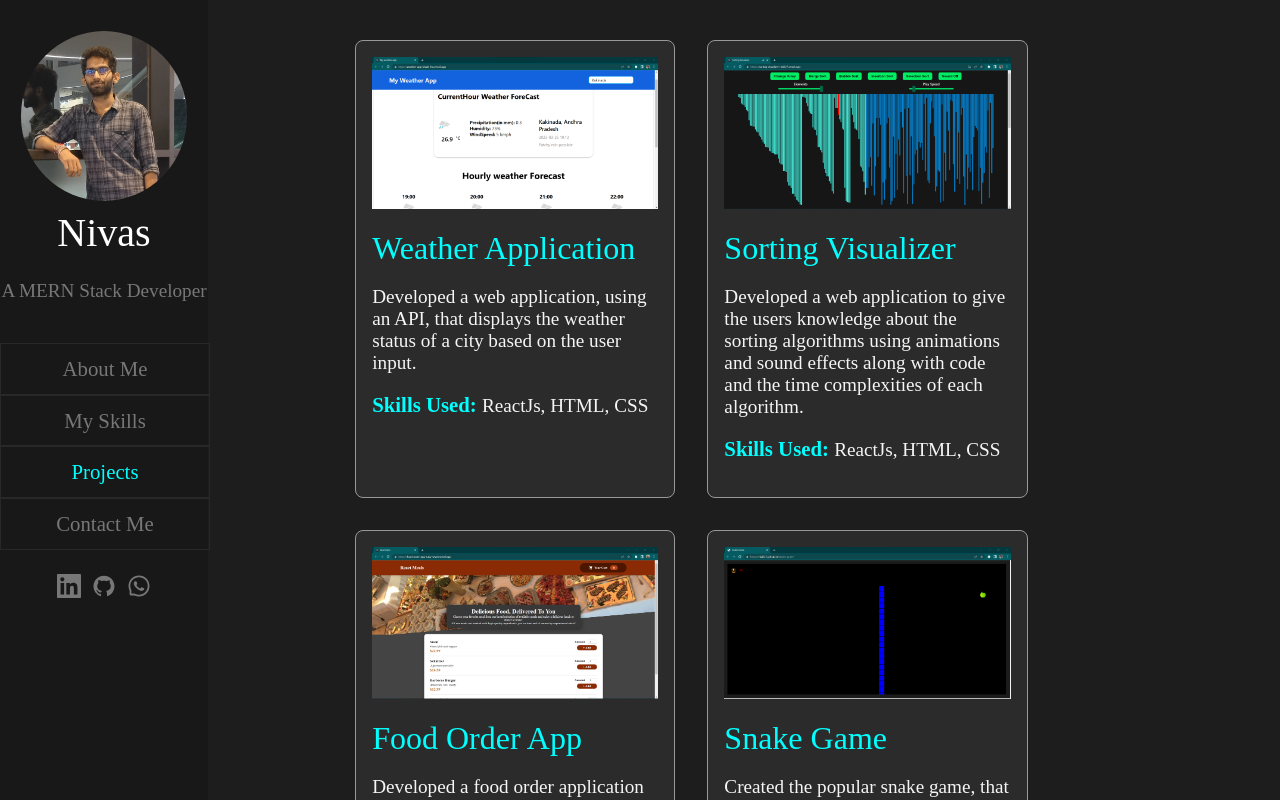
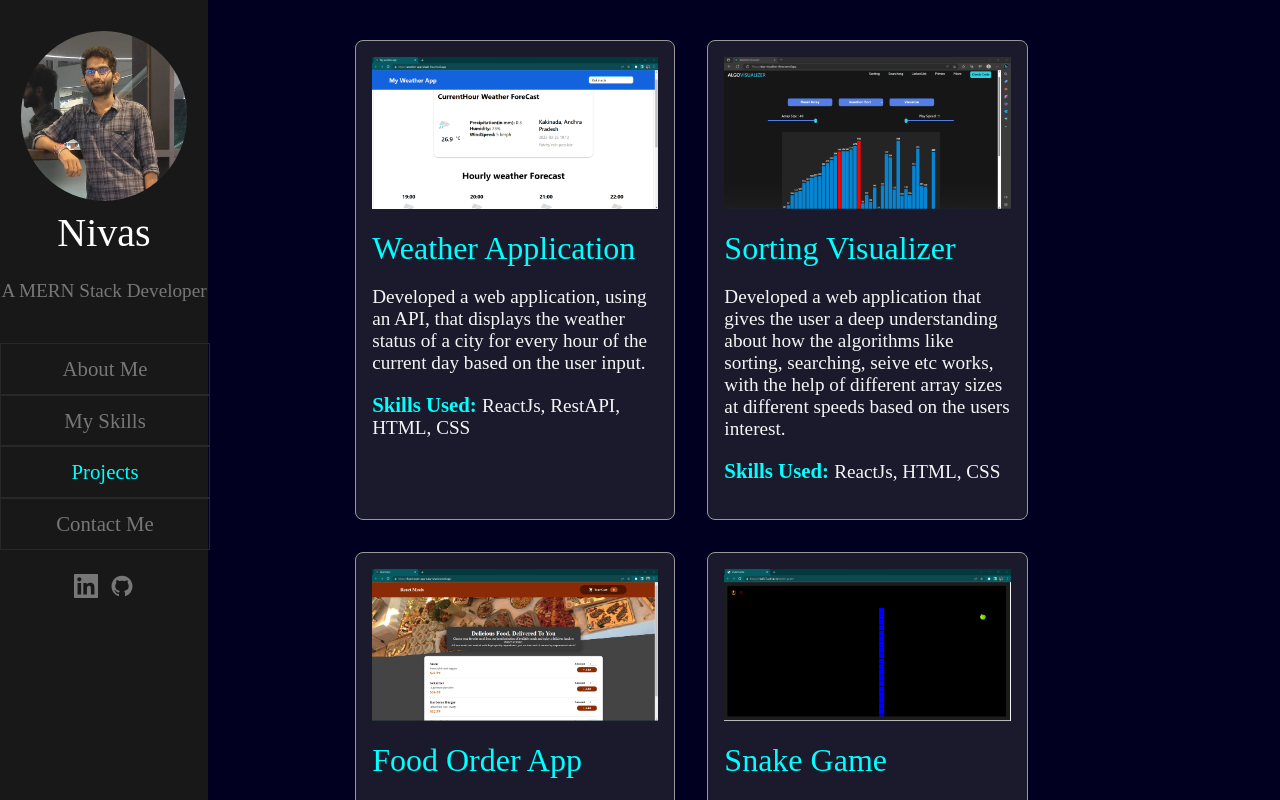
Before and after one commit to Nivi327/nivas_portfolio, a React (Create React App) app: page /projects in a window 1280 px wide. Shown: the top 800 px of the page. Built offline with nearby package versions, Linux system fonts and the light colour scheme.

Commit message:
Added algorithm-visualizer project removed whats app contact

```diff
--- a/src/App.css
+++ b/src/App.css
@@ -1,5 +1,5 @@
 .App {
-  background-color: #1d1d1d;
+  background-color: var(--secondary-color);
   width: 100%;
 }
 
--- a/src/components/Navigation/Navigation.jsx
+++ b/src/components/Navigation/Navigation.jsx
@@ -45,7 +45,6 @@ const Navigation = (props) => {
                 <div className={classes.icons}>
                     <a href="https://www.linkedin.com/in/nivas-bodapati-455443219" target="_blank"><GrLinkedin className={classes.icon} /></a>
                     <a href="https://github.com/Nivi327" target="_blank"><AiOutlineGithub className={classes.icon} /></a>
-                    <a href="https://wa.me/+917075665909" target="_blank"><AiOutlineWhatsApp className={classes.icon} /></a>
                 </div>
             </div>
         </div>
@@ -67,7 +66,6 @@ const Navigation = (props) => {
             <div className={classes.icons}>
                 <a href="https://www.linkedin.com/in/nivas-bodapati-455443219" target="_blank"><GrLinkedin className={classes.icon} /></a>
                 <a href="https://github.com/Nivi327" target="_blank"><AiOutlineGithub className={classes.icon} /></a>
-                <a href="https://web.whatsapp.com/send?phone=7075665909" target="_blank"><AiOutlineWhatsApp className={classes.icon} /></a>
             </div>
         </div>
     </>
--- a/src/components/projects/projects.jsx
+++ b/src/components/projects/projects.jsx
@@ -4,10 +4,9 @@ import TodoImg from './../../project_images/todo_app.png';
 import ContactImg from './../../project_images/contact_list.png';
 import BooksImg from './../../project_images/boook_list.png';
 import CityLookUpImg from './../../project_images/city_look_up.png';
-import PortfolioImg from './../../project_images/basic_portfolio.png';
 import WeatherApp from './../../project_images/weather-app.png';
 import SnakeGame from './../../project_images/snake_game.png';
-import SortingVisualizer from './../../project_images/sorting-visualizer.png';
+import AlgoVisualizer from './../../project_images/algo-visualizer.png';
 
 
 const Projects = () => {
@@ -19,15 +18,15 @@ const Projects = () => {
                         <img src={WeatherApp} alt="FoodOrderApp" />
                         <a>Weather Application</a>
                     </a>
-                    <p>Developed a web application, using an API, that displays the weather status of a city based on the user input.</p>
-                    <p><strong>Skills Used: </strong>ReactJs, HTML, CSS</p>
+                    <p>Developed a web application, using an API, that displays the weather status of a city for every hour of the current day based on the user input.</p>
+                    <p><strong>Skills Used: </strong>ReactJs, RestAPI, HTML, CSS</p>
                 </li>
                 <li>
-                    <a href='https://sorting-visualizer-nivi327.vercel.app/' target='_blank'>
-                        <img src={SortingVisualizer} alt="FoodOrderApp" />
+                    <a href='https://algo-visualizer-three.vercel.app/' target='_blank'>
+                        <img src={AlgoVisualizer} alt="Algorithm Visualizer" />
                         <a>Sorting Visualizer</a>
                     </a>
-                    <p>Developed a web application to give the users knowledge about the sorting algorithms using animations and sound effects along with code and the time complexities of each algorithm.</p>
+                    <p>Developed a web application that gives the user a deep understanding about how the algorithms like sorting, searching, seive etc works, with the help of different array sizes at different speeds based on the users interest.</p>
                     <p><strong>Skills Used: </strong>ReactJs, HTML, CSS</p>
                 </li>
                 <li>
@@ -36,7 +35,7 @@ const Projects = () => {
                         <a>Food Order App</a>
                     </a>
                     <p>Developed a food order application which allows the user to add the desired food items to the cart and ordering them.</p>
-                    <p><strong>Skills Used: </strong>ReactJs, HTML, CSS</p>
+                    <p><strong>Skills Used: </strong>ReactJs, Context, HTML, CSS</p>
                 </li>
                 <li>
                     <a href='https://nivi327.github.io/snake-game/' target='_blank'>
--- a/src/index.css
+++ b/src/index.css
@@ -1,14 +1,20 @@
+@import url('https://fonts.googleapis.com/css2?family=Roboto+Slab:wght@400;500;700&display=swap');
+
+:root {
+  --primary-color : #0C134F;
+  --secondary-color: #020020;
+}
+
 body {
   box-sizing: border-box;
   margin: 0;
   padding: 0;
   margin-left: 13rem;
-  background-color: #1d1d1d;
+  background: var(--secondary-color);
 }
 
 @media screen and (max-width:1080px) {
   body {
     margin-left: 0;
   }
-
 }
```
Also changed, not shown: src/project_images/algo-visualizer.png (added).
